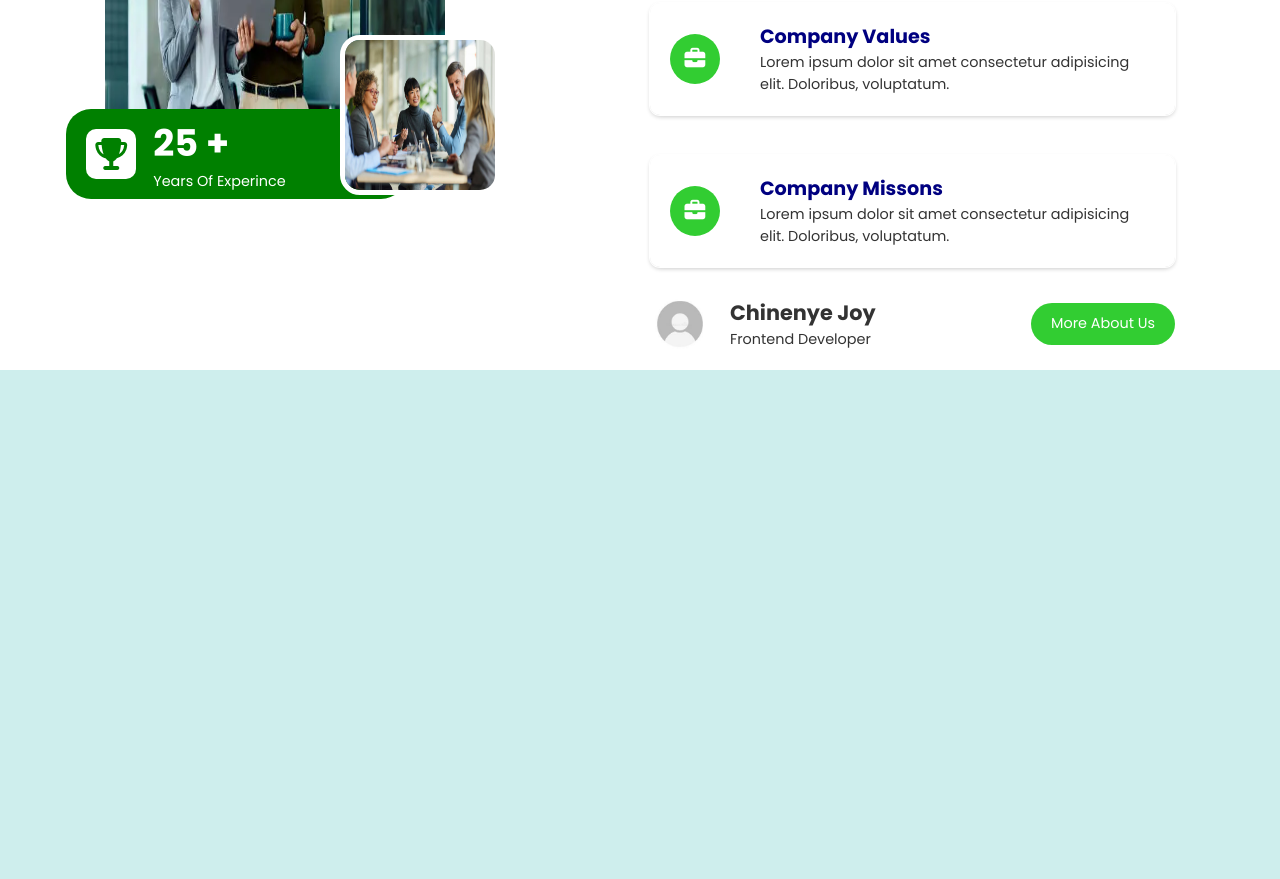
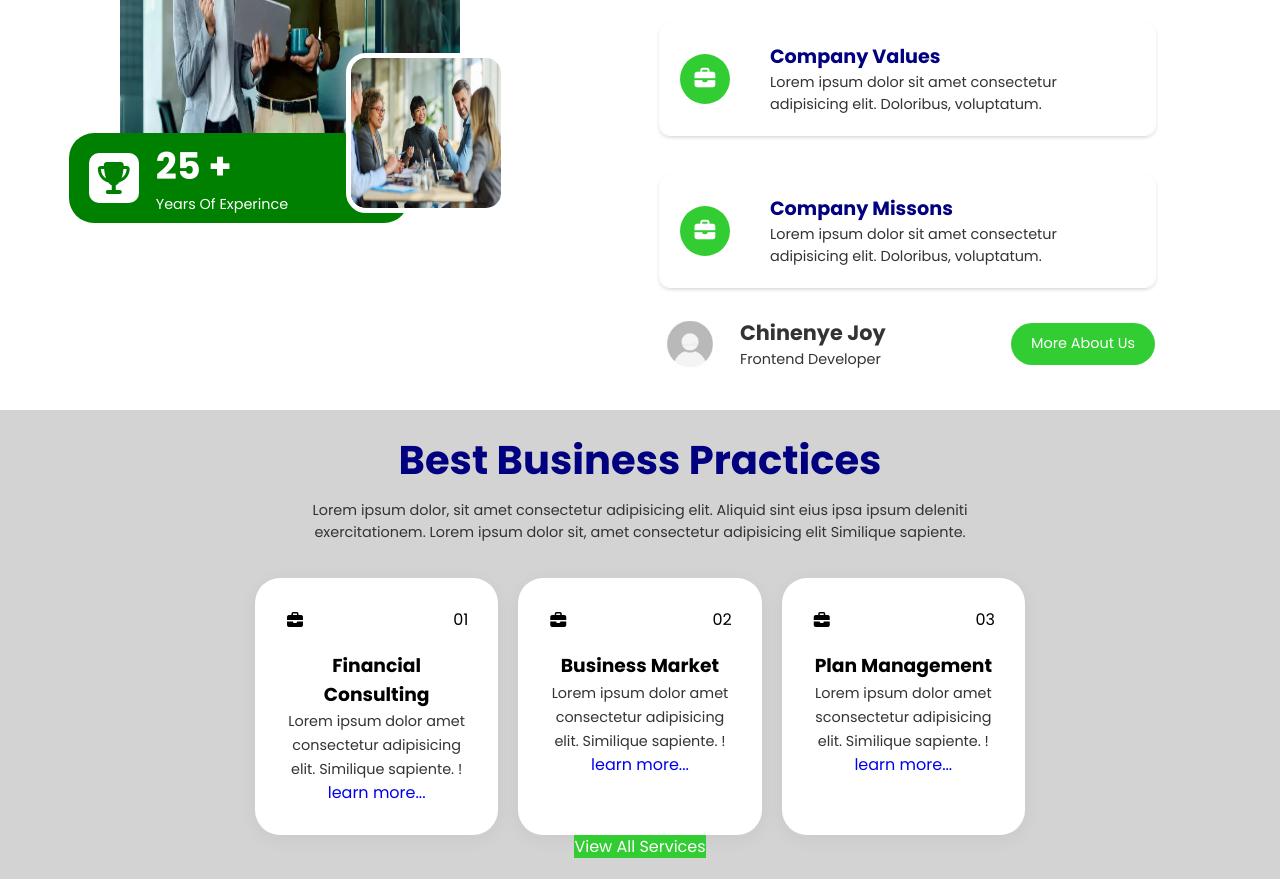
Before and after one commit to chinenye-joy/BizCorpo-project, a plain HTML site: page index.html in a window 1280 px wide. Shown: the part 1017-1896 px from the top of the page. Before the commit the page ends 1387 px from the top, so only its background shows below. Drawn offline with Linux system fonts and the light colour scheme.

Commit message:
Add grid card section with service offerings and update styles

```diff
--- a/index.html
+++ b/index.html
@@ -181,7 +181,65 @@
         </div>
     </section>
 
+    <section class="grid-card">
+        <div class="container-sm">
+            <div class="grid-card-content">
+                <h2>Best Business Practices</h2>
+                <p>Lorem ipsum dolor, sit amet consectetur adipisicing elit. Aliquid sint eius ipsa ipsum deleniti
+                    exercitationem. Lorem ipsum dolor sit, amet consectetur adipisicing elit Similique sapiente.</p>
+                <div class="grid-card-items">
+                    <div class="card-1">
+                        <div class="card">
+                            <i class="fa-solid fa-briefcase"></i>
+                            <span>01</span>
+                        </div>
+                        <div class="card-items">
+                            <h3>Financial Consulting</h3>
+                            <span>
+                                Lorem ipsum dolor amet consectetur adipisicing elit. Similique sapiente.
 
+                                !
+                            </span>
+
+                        </div>
+                        <div><a class="btn light-btn" href="#">learn more...</a></div>
+                    </div>
+                    <div class="card-1">
+                        <div class="card">
+                            <i class="fa-solid fa-briefcase"></i>
+                            <span>02</span>
+                        </div>
+                        <div class="card-items">
+                            <h3>Business Market</h3>
+                            <span>
+                                Lorem ipsum dolor amet consectetur adipisicing elit. Similique sapiente.
+                                !
+                            </span>
+
+                        </div>
+                        <div><a class="btn light-btn" href="#">learn more...</a></div>
+                    </div>
+                    <div class="card-1">
+                        <div class="card">
+                            <i class="fa-solid fa-briefcase"></i>
+                            <span>03</span>
+                        </div>
+                        <div class="card-items">
+                            <h3>Plan Management</h3>
+                            <span>
+                                Lorem ipsum dolor amet sconsectetur adipisicing elit. Similique sapiente.
+
+                                !
+                            </span>
+
+                        </div>
+                        <div><a class="btn light-btn" href="#">learn more...</a></div>
+                    </div>
+                </div>
+                <a href="#" class="btn btn-primary">View All Services</a>
+            </div>
+        </div>
+    </section>
 
     <script src="main.js"></script>
 </body>
--- a/style.css
+++ b/style.css
@@ -173,6 +173,7 @@ img {
 
 .hero-section .container .hero-content .hero-buttons {
   display: flex;
+  align-items: center;
   gap: 20px;
 }
 
@@ -182,8 +183,10 @@ img {
   align-items: center;
   justify-content: center;
   font-size: 0.9rem;
-  padding: 5px 20px;
+  padding: 10px 20px;
   border-radius: 50px;
+  /* line-height: 1;
+  height: auto; */
 }
 
 .hero-section .container .hero-content .hero-buttons .btn-secondary i {
@@ -240,18 +243,17 @@ img {
   padding-top: 100px;
 }
 .main .container .main-content {
-  /* display: grid;
-  grid-template-columns: repeat(2, 1fr);
-  gap: 30px; */
   display: flex;
   justify-content: space-between;
-  gap: 20px;
+
 }
 
 .main-images {
   position: relative; /* Needed so absolute positioning works */
   display: inline-block;
   width: 50%;
+  padding: 15px;
+
 }
 
 .main-images img {
@@ -341,8 +343,7 @@ img {
 }
 
 .main .main-content .main-text {
-  /* display: flex;
-  flex-direction: column; */
+padding: 20px;
   width: 50%;
 }
 .main .main-content .main-text .main-heading {
@@ -435,6 +436,54 @@ img {
   padding: 10px 20px;
   border-radius: 50px;
 }
+
+.grid-card{
+  padding: 20px;
+  background-color: #d3d3d3;
+}
+.grid-card .container-sm .grid-card-content{
+text-align: center;
+
+}
+.grid-card .container-sm .grid-card-content h2{
+  font-size: 2.5rem;
+  color: #000080;
+  font-weight: 700;
+  margin-bottom: 10px;
+}
+.grid-card .container-sm .grid-card-content  p{
+  font-size: 0.9rem;
+  color: #333;
+  font-weight: 400;
+  margin-bottom: 35px;
+
+}
+.grid-card .container-sm .grid-card-content .grid-card-items{
+  display: grid;
+  grid-template-columns: repeat(3, 1fr);
+  gap: 20px;
+}
+
+/* White box shadow for the whole card */
+.card-1 {
+  background: #fff;
+  box-shadow: 0 4px 20px rgba(0, 0, 0, 0.05);
+  padding: 30px;
+  border-radius: 25px;
+}
+
+.card{
+  display: flex;
+  justify-content: space-between;
+  align-items: center;
+  margin-bottom: 20px;
+}
+.card-items span{
+font-size: 0.9rem;
+  color: #333;
+  font-weight: 400;
+}
+
 
 
 /* utilities class */
```
